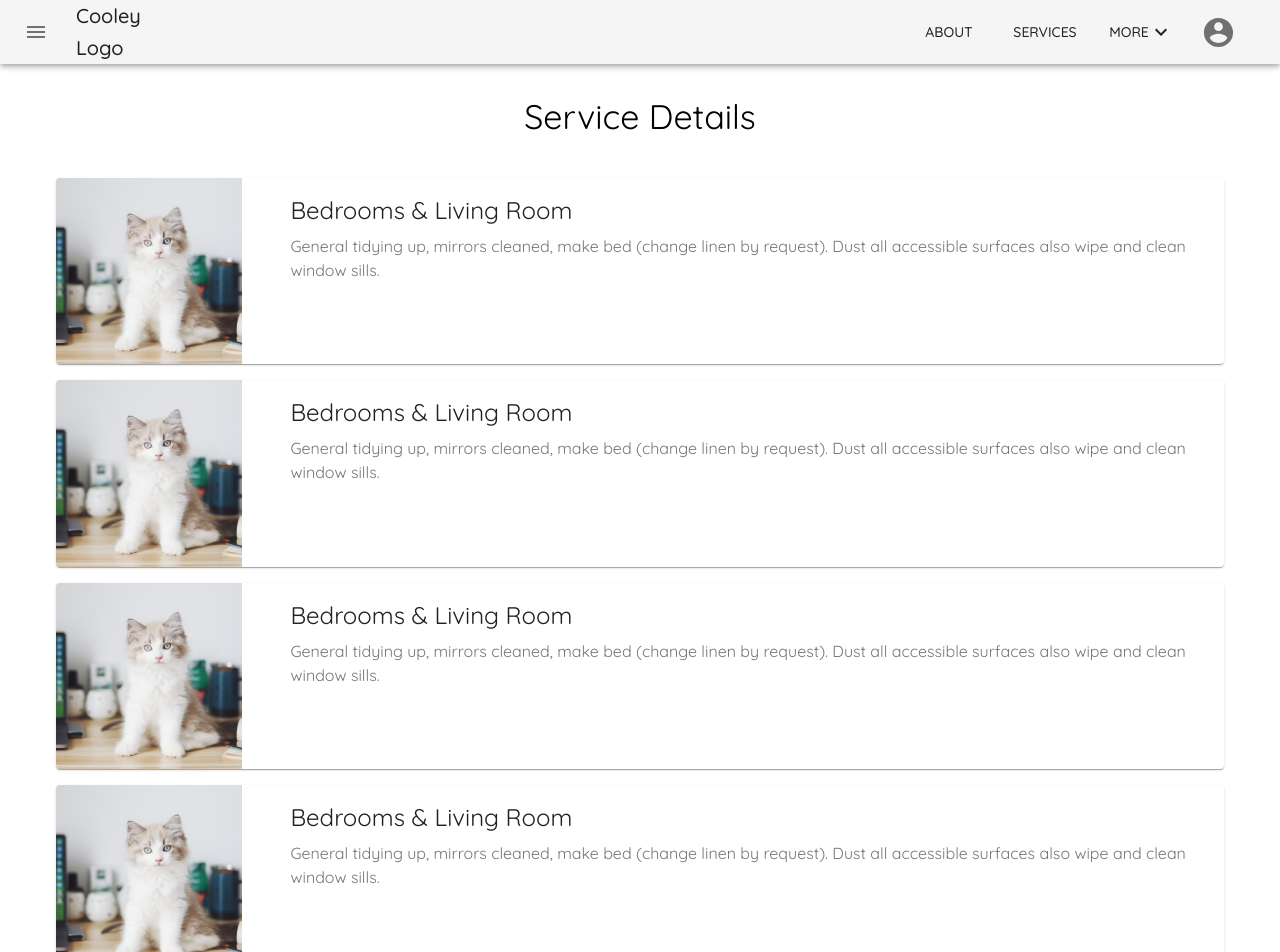
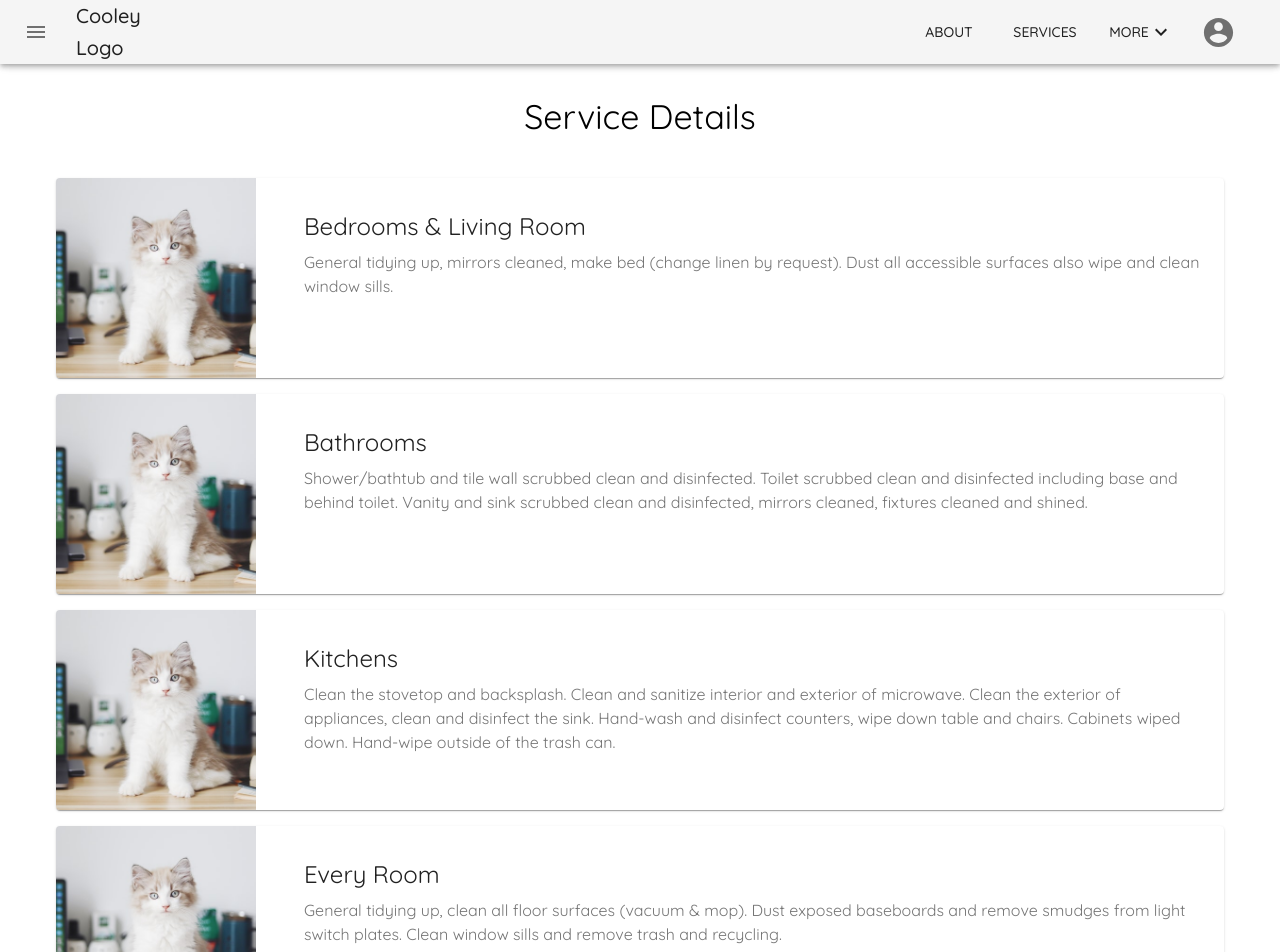
Before and after one commit to tyhe12/cooley-next, a Next.js app: page /included in a window 1280 px wide. Shown: the top 952 px of the page. Built offline with nearby package versions, Linux system fonts and the light colour scheme.

Commit message:
update details page

```diff
--- a/pages/_app.tsx
+++ b/pages/_app.tsx
@@ -37,9 +37,12 @@ const useStyles = makeStyles(() =>
   createStyles({
     appContainer: {
       width: '100%',
+      height: '100%',
     },
     mainContent: {
       width: '100%',
+      height: '100%',
+      minHeight: '90vh',
     },
     navDrawer: {
       width: navDrawerWidth,
@@ -71,11 +74,11 @@ const MyApp: React.FC<AppProps> = ({ Component, pageProps }: AppProps) => {
             onDrawerOpen={onNavDrawerOpen}
           />
         </div>
+        <NavBar onClickMenu={onNavDrawerOpen} />
         <div className={styles.mainContent}>
-          <NavBar onClickMenu={onNavDrawerOpen} />
           <Component {...pageProps} />
-          <Footer />
         </div>
+        <Footer />
       </div>
     </ThemeProvider>
   )
--- /dev/null
+++ b/pages/api/details.ts
@@ -0,0 +1,52 @@
+// Next.js API route support: https://nextjs.org/docs/api-routes/introduction
+import { NextApiRequest, NextApiResponse } from 'next'
+import imagesrc from '../../public/testimage.jpg'
+
+// detail: {
+//   key: 'string',
+//   img: 'string',
+//   imgTitle: 'string',
+//   title: 'string',
+//   description: 'string',
+// }
+
+const contents = [
+  {
+    key: 'bedroom',
+    img: imagesrc,
+    imgTitle: 'Bedroom Image',
+    title: 'Bedrooms & Living Room',
+    description:
+      'General tidying up, mirrors cleaned, make bed (change linen by request). Dust all accessible surfaces also wipe and clean window sills.',
+  },
+  {
+    key: 'bathroom',
+    img: imagesrc,
+    imgTitle: 'Bathroom Image',
+    title: 'Bathrooms',
+    description:
+      'Shower/bathtub and tile wall scrubbed clean and disinfected. Toilet scrubbed clean and disinfected including base and behind toilet. Vanity and sink scrubbed clean and disinfected, mirrors cleaned, fixtures cleaned and shined.',
+  },
+  {
+    key: 'kitchen',
+    img: imagesrc,
+    imgTitle: 'Kitchen Image',
+    title: 'Kitchens',
+    description:
+      'Clean the stovetop and backsplash. Clean and sanitize interior and exterior of microwave. Clean the exterior of appliances, clean and disinfect the sink. Hand-wash and disinfect counters, wipe down table and chairs. Cabinets wiped down. Hand-wipe outside of the trash can.',
+  },
+  {
+    key: 'room',
+    img: imagesrc,
+    imgTitle: 'Room Image',
+    title: 'Every Room',
+    description:
+      'General tidying up, clean all floor surfaces (vacuum & mop). Dust exposed baseboards and remove smudges from light switch plates. Clean window sills and remove trash and recycling.',
+  },
+]
+
+const handler = (req: NextApiRequest, res: NextApiResponse) => {
+  res.status(200).json(contents)
+}
+
+export default handler
--- a/pages/included.tsx
+++ b/pages/included.tsx
@@ -5,9 +5,9 @@ import Typography from '@material-ui/core/Typography'
 import Card from '@material-ui/core/Card'
 import CardContent from '@material-ui/core/CardContent'
 import Image from 'next/image'
-import imagesrc from '../public/testimage.jpg'
 import { makeStyles, Theme, createStyles } from '@material-ui/core/styles'
-import React from 'react'
+import axios from 'axios'
+import React, { useEffect, useState } from 'react'
 
 const useStyles = makeStyles((theme: Theme) =>
   createStyles({
@@ -33,8 +33,18 @@ const useStyles = makeStyles((theme: Theme) =>
     },
     cardRoot: {
       display: 'flex',
+      justifyContent: 'center',
+      height: 200,
     },
-    cardDetails: {},
+    imageContainer: {
+      height: 200,
+      width: 200,
+    },
+    cardDetails: {
+      width: '100%',
+      marginTop: theme.spacing(2),
+      marginBottom: theme.spacing(2),
+    },
     cardContent: {
       marginLeft: theme.spacing(4),
     },
@@ -48,7 +58,46 @@ const useStyles = makeStyles((theme: Theme) =>
 )
 
 const Included: React.FunctionComponent = () => {
+  const [contents, setContents] = useState([])
+  useEffect(() => {
+    axios.get('/api/details').then((response) => {
+      const { data } = response
+      setContents(data)
+    })
+  }, [])
   const styles = useStyles()
+
+  const rows = contents.map((row) => {
+    const { key, img, imgTitle, title, description } = row
+    return (
+      <Grid key={key} className={styles.row} item xs={12}>
+        <Card className={styles.cardRoot}>
+          <div className={styles.imageContainer}>
+            <Image
+              layout="fixed"
+              className={styles.cardImage}
+              src={img}
+              width={200}
+              height={200}
+              alt={imgTitle}
+            />
+          </div>
+          <div className={styles.cardDetails}>
+            <CardContent className={styles.cardContent}>
+              <Typography
+                className={styles.cardTitle}
+                component="h5"
+                variant="h5"
+              >
+                {title}
+              </Typography>
+              <Typography color="textSecondary">{description}</Typography>
+            </CardContent>
+          </div>
+        </Card>
+      </Grid>
+    )
+  })
   return (
     <div>
       <Head>
@@ -66,117 +115,7 @@ const Included: React.FunctionComponent = () => {
               </Typography>
             </Grid>
 
-            <Grid className={styles.row} item xs={12}>
-              <Card className={styles.cardRoot}>
-                <Image
-                  className={styles.cardImage}
-                  src={imagesrc}
-                  width={200}
-                  height={200}
-                  alt="Image Title"
-                />
-                <div className={styles.cardDetails}>
-                  <CardContent className={styles.cardContent}>
-                    <Typography
-                      className={styles.cardTitle}
-                      component="h5"
-                      variant="h5"
-                    >
-                      Bedrooms &amp; Living Room
-                    </Typography>
-                    <Typography color="textSecondary">
-                      General tidying up, mirrors cleaned, make bed (change
-                      linen by request). Dust all accessible surfaces also wipe
-                      and clean window sills.
-                    </Typography>
-                  </CardContent>
-                </div>
-              </Card>
-            </Grid>
-
-            <Grid className={styles.row} item xs={12}>
-              <Card className={styles.cardRoot}>
-                <Image
-                  className={styles.cardImage}
-                  src={imagesrc}
-                  width={200}
-                  height={200}
-                  alt="Image Title"
-                />
-                <div className={styles.cardDetails}>
-                  <CardContent className={styles.cardContent}>
-                    <Typography
-                      className={styles.cardTitle}
-                      component="h5"
-                      variant="h5"
-                    >
-                      Bedrooms &amp; Living Room
-                    </Typography>
-                    <Typography color="textSecondary">
-                      General tidying up, mirrors cleaned, make bed (change
-                      linen by request). Dust all accessible surfaces also wipe
-                      and clean window sills.
-                    </Typography>
-                  </CardContent>
-                </div>
-              </Card>
-            </Grid>
-
-            <Grid className={styles.row} item xs={12}>
-              <Card className={styles.cardRoot}>
-                <Image
-                  className={styles.cardImage}
-                  src={imagesrc}
-                  width={200}
-                  height={200}
-                  alt="Image Title"
-                />
-                <div className={styles.cardDetails}>
-                  <CardContent className={styles.cardContent}>
-                    <Typography
-                      className={styles.cardTitle}
-                      component="h5"
-                      variant="h5"
-                    >
-                      Bedrooms &amp; Living Room
-                    </Typography>
-                    <Typography color="textSecondary">
-                      General tidying up, mirrors cleaned, make bed (change
-                      linen by request). Dust all accessible surfaces also wipe
-                      and clean window sills.
-                    </Typography>
-                  </CardContent>
-                </div>
-              </Card>
-            </Grid>
-
-            <Grid className={styles.row} item xs={12}>
-              <Card className={styles.cardRoot}>
-                <Image
-                  className={styles.cardImage}
-                  src={imagesrc}
-                  width={200}
-                  height={200}
-                  alt="Image Title"
-                />
-                <div className={styles.cardDetails}>
-                  <CardContent className={styles.cardContent}>
-                    <Typography
-                      className={styles.cardTitle}
-                      component="h5"
-                      variant="h5"
-                    >
-                      Bedrooms &amp; Living Room
-                    </Typography>
-                    <Typography color="textSecondary">
-                      General tidying up, mirrors cleaned, make bed (change
-                      linen by request). Dust all accessible surfaces also wipe
-                      and clean window sills.
-                    </Typography>
-                  </CardContent>
-                </div>
-              </Card>
-            </Grid>
+            {rows}
           </Grid>
         </Container>
       </main>
--- a/styles/globals.css
+++ b/styles/globals.css
@@ -3,6 +3,7 @@ body {
   padding: 0;
   margin: 0;
   font-family: 'Quicksand', sans-serif;
+  height: 100%;
 }
 
 a {
```
